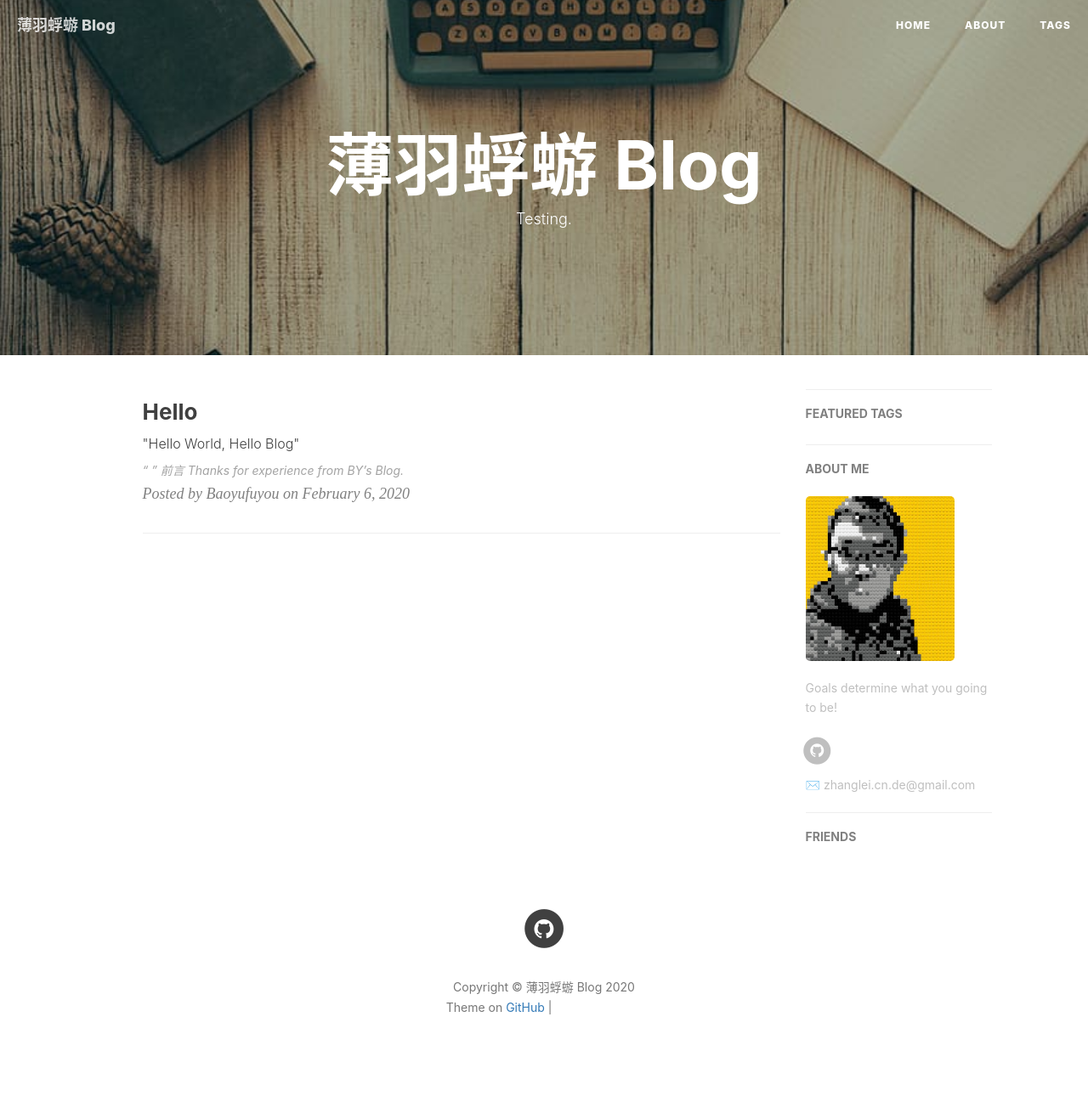
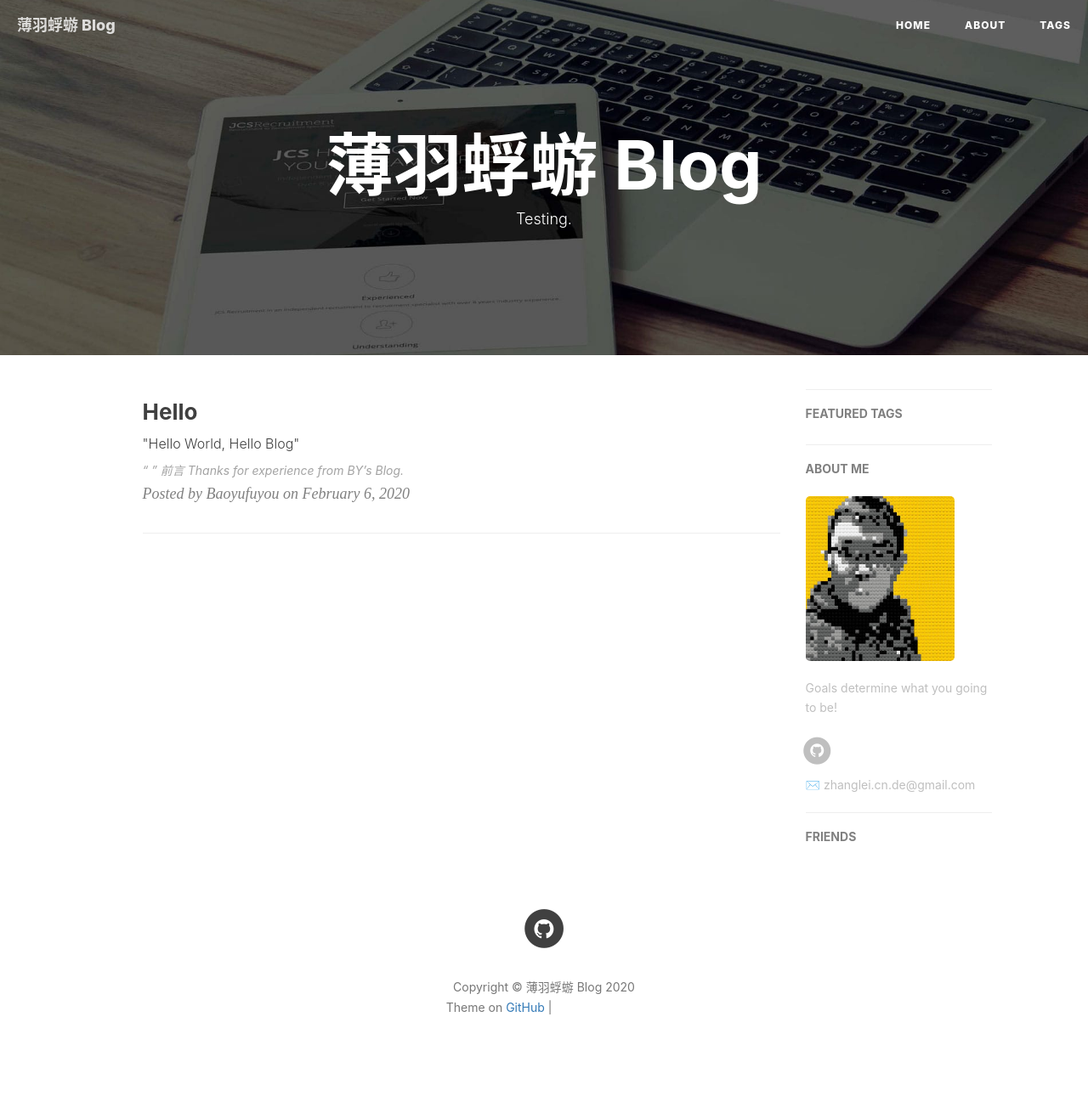
Before and after one commit to baoyufuyou/baoyufuyou.github.io, a Jekyll site: the page built from index.html, in a window 1280 px wide. Shown: the whole page at 85% size. Built offline with Jekyll 4.4.1, drawn with Linux system fonts in a browser that asks for light colours; nearby versions of some CDN libraries; the list of posts is cut into pages by our own code; comment, search, counter and statistics services are not loaded; grey boxes are pictures that could not be loaded.

Commit message:
Update index.html

```diff
--- a/index.html
+++ b/index.html
@@ -1,6 +1,7 @@
 ---
 layout: page
 description: "Testing."
+header-img: "img/post-bg-rwd.jpg"
 ---
 
 {% for post in paginator.posts %}
```
